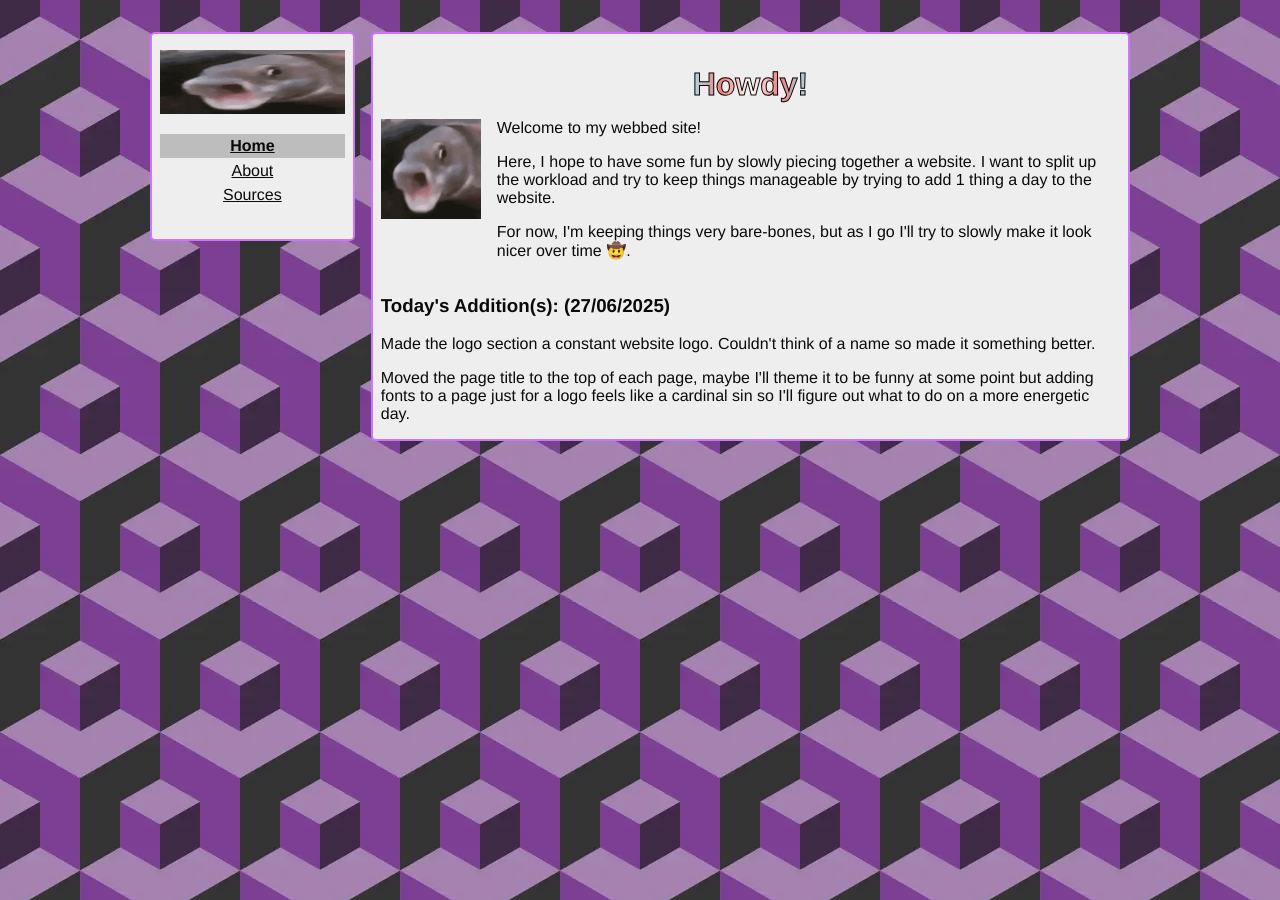
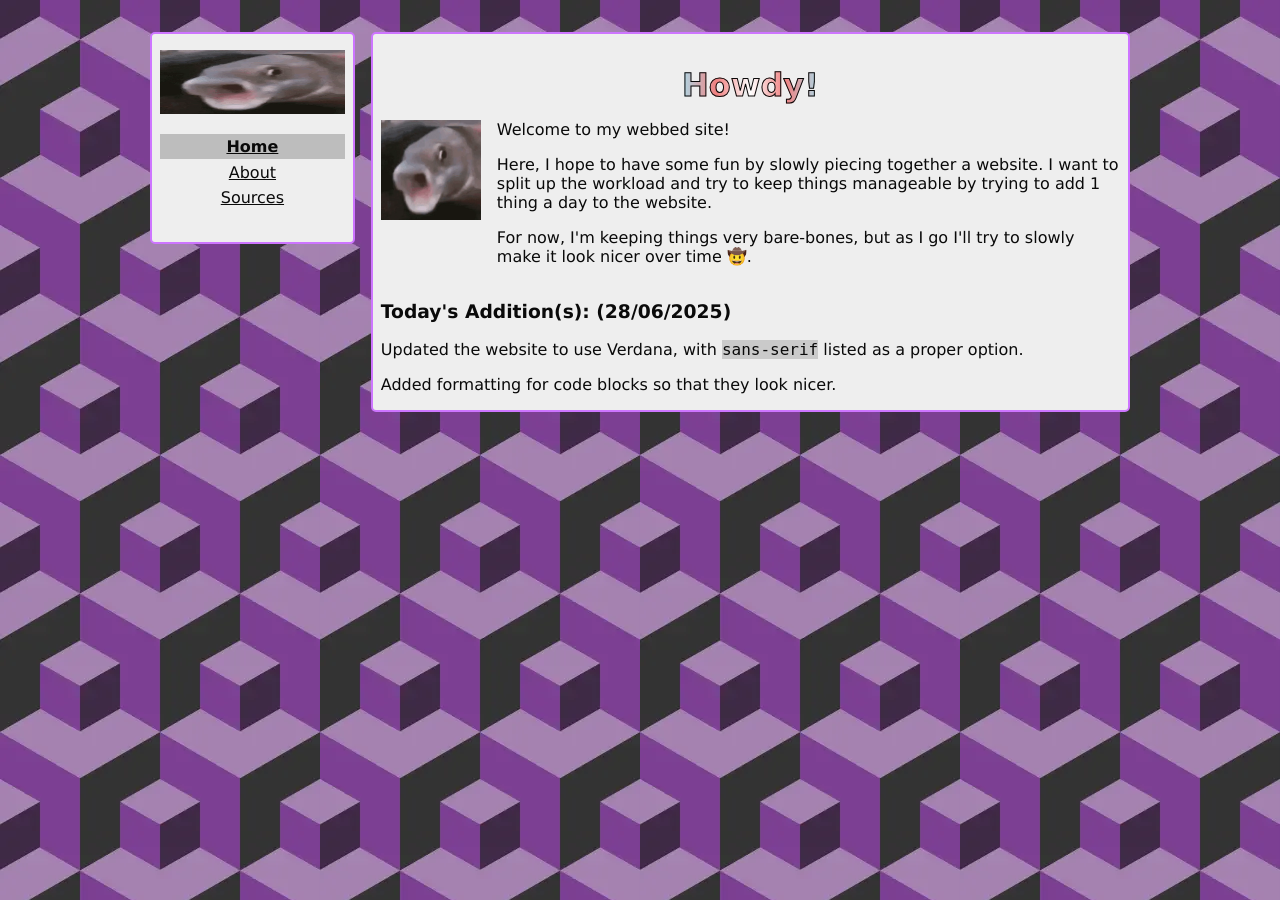
Before and after one commit to haleywm/WebbedSite, a Jekyll site: the page built from src/index.html, in a window 1280 px wide. Built offline with Jekyll 4.4.1, drawn with Linux system fonts in a browser that asks for light colours.

Commit message:
Changed fonts to Verdana, followed by default sans serif fallback. Updated todo list. Added formatting for code blocks.

```diff
--- a/src/assets/css/style.scss
+++ b/src/assets/css/style.scss
@@ -3,7 +3,7 @@
 
 @use 'sass:color';
 
-$font-stack: Helvetica;
+$font-stack: Verdana, sans-serif;
 $background: #7e3e93;
 $text-background: #EEE;
 $text: #0A0A0A;
@@ -104,3 +104,8 @@ img {
     margin: 1em auto 0 auto;
     text-align: center;
 }
+
+code {
+    font-family: "SauceCodePro NF", "DejaVu Sans Mono", monospace;
+    background-color: color.scale($text-background, $lightness: -15%);;
+}
--- a/src/index.html
+++ b/src/index.html
@@ -17,8 +17,8 @@ title: "Howdy!"
 
 <section>
     <div>
-        <h3>Today's Addition(s): (27/06/2025)</h3>
-        <p>Made the logo section a constant website logo. Couldn't think of a name so made it something better.</p>
-        <p>Moved the page title to the top of each page, maybe I'll theme it to be funny at some point but adding fonts to a page just for a logo feels like a cardinal sin so I'll figure out what to do on a more energetic day.</p>
+        <h3>Today's Addition(s): (28/06/2025)</h3>
+        <p>Updated the website to use Verdana, with <code>sans-serif</code> listed as a proper option.</p>
+        <p>Added formatting for code blocks so that they look nicer.</p>
     </div>
 </section>
```
Also changed, not shown: README.md (+0 -3 lines).
